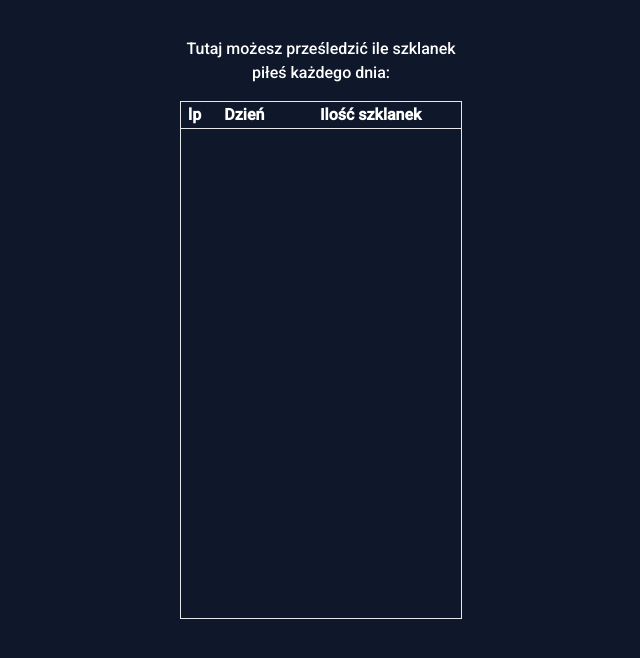
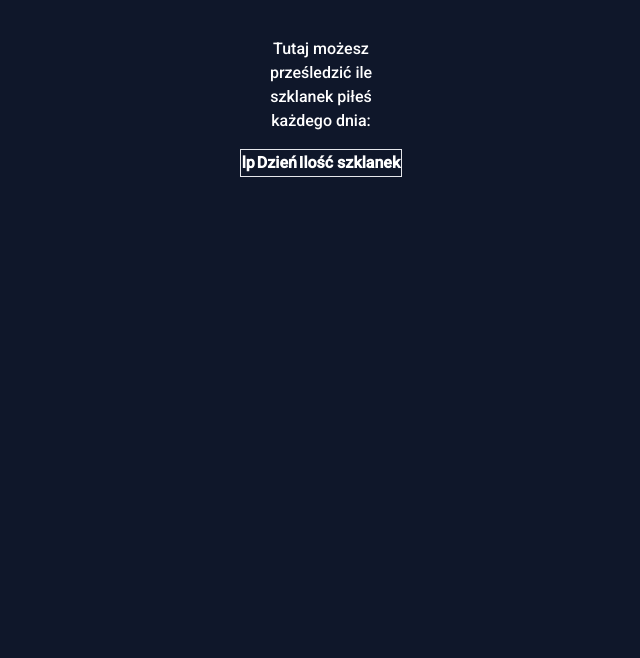
Before and after one commit to pawel-haraf/hydrapp, a website built with Parcel: page src/history.html in a window 1280 px wide. Shown: the part 136-794 px from the top of the page, without its empty margins (319-959 px from the left). Built offline with nearby package versions, Linux system fonts and the light colour scheme.

Commit message:
Change size of row in table

```diff
--- a/src/history.html
+++ b/src/history.html
@@ -24,7 +24,7 @@
 
         <h1 class="text-6xl">Historia</h1>
         <div class="flex flex-col items-center text-center w-3/4 h-3/4">
-            <table class="border w-full h-full p-4">
+            <table class="border p-4">
                 <caption class="pb-4">
                     Tutaj możesz prześledzić ile szklanek piłeś każdego dnia:
                 </caption>
```
